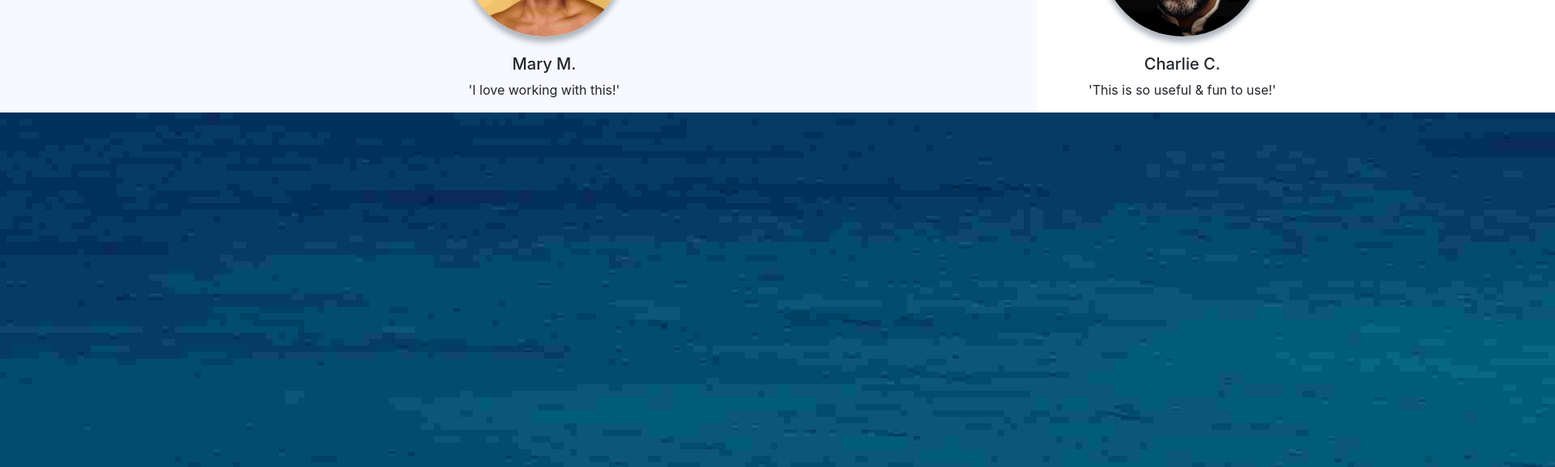
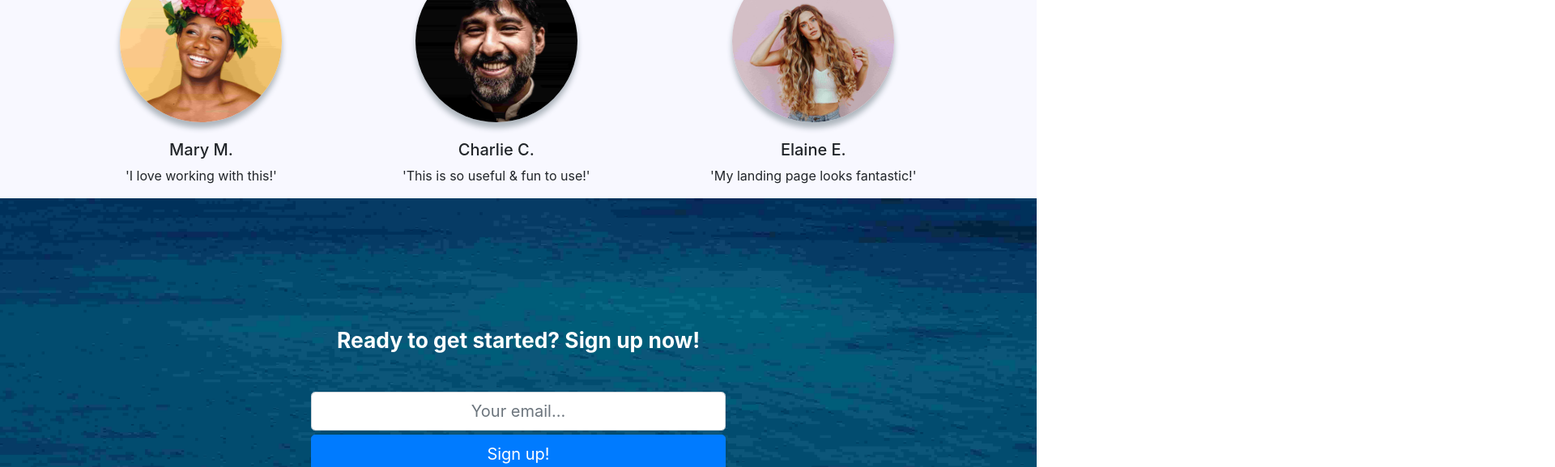
Before and after one commit to lacyjpr/landing, a React (Create React App) app: page / in a window 1280 px wide. Shown: the part 3000-3577 px from the top of the page at 81% size, 1920 px wide, since content can reach past the window. Built offline with nearby package versions, Linux system fonts and the light colour scheme.

Commit message:
Style Parting component

```diff
--- a/src/components/parting/Parting.js
+++ b/src/components/parting/Parting.js
@@ -1,5 +1,4 @@
 import React from 'react';
-import blueWater from '../../assets/blue-water.jpg';
 import './Parting.scss';
 import Form from 'react-bootstrap/Form';
 import Button from 'react-bootstrap/Button';
@@ -7,7 +6,6 @@ import Button from 'react-bootstrap/Button';
 const Parting = () => {
   return (
     <div className='Parting'>
-      <img className='Parting__image' alt='Blue Water' src={blueWater} />
       <h1 className='Parting__text'>Ready to get started? Sign up now!</h1>
       <Form className='Parting__form'>
         <div className='Parting__form-email'>
--- a/src/components/parting/Parting.scss
+++ b/src/components/parting/Parting.scss
@@ -0,0 +1,34 @@
+input {
+  text-align: center;
+}
+
+.Parting {
+  grid-column: 1/13;
+  grid-row: 6 / 7;
+  text-align: center;
+  color: white;
+  background-size: cover;
+  min-height: 30rem;
+  background-image: url(../../assets/blue-water.jpg);
+
+  &__text {
+    font-size: 1.65em;
+    font-weight: bold;
+    margin-top: 20vh;
+  }
+
+  &__form {
+    display: inline-block;
+    font-size: 1.5em;
+    width: 40%;
+    margin-top: 5vh;
+
+    &-button-primary {
+      margin-top: 5px;
+      height: calc(2.875rem + 2px);
+      border-radius: 0.3rem;
+      font-size: 1.25rem;
+      line-height: 1.5;
+    }
+  }
+}
--- a/src/styles/_globals.scss
+++ b/src/styles/_globals.scss
@@ -1,7 +1,7 @@
 .App {
   display: grid;
   grid-template-columns: repeat(12, 1fr);
-  grid-template-rows: repeat(5, minmax(50px, auto));
+  grid-template-rows: repeat(7, minmax(50px, auto));
   margin: auto;
   background-color: ghostwhite;
 }
```
